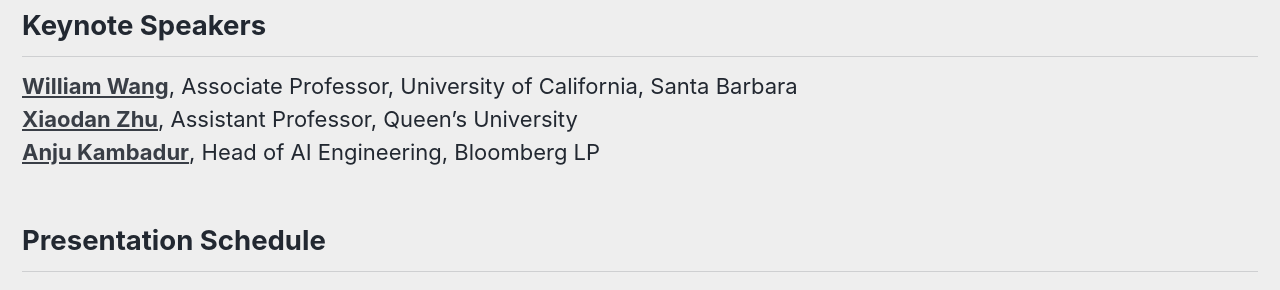
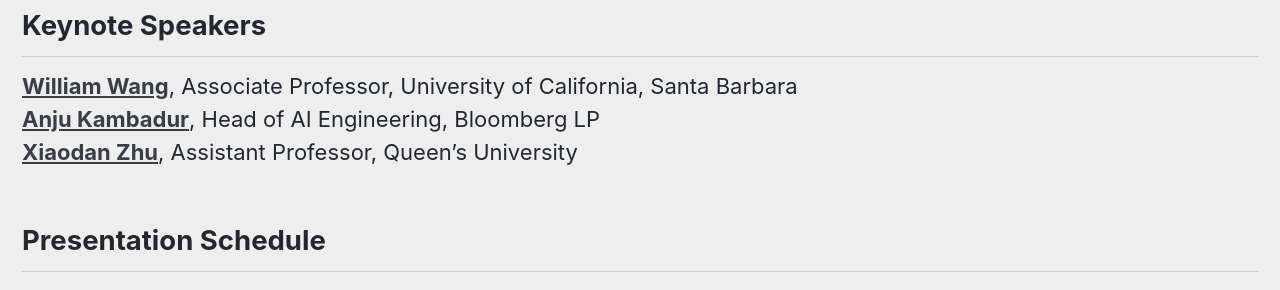
Before and after one commit to aaai-kdf/kdf2022, a Jekyll site: the page built from _pages/schedule.md, in a window 1280 px wide. Shown: the part 574-864 px from the top of the page. Built offline with Jekyll 4.4.1, drawn with Linux system fonts in a browser that asks for light colours; cached includes are drawn as plain includes.

```diff
--- a/_pages/schedule.md
+++ b/_pages/schedule.md
@@ -12,8 +12,9 @@ excerpt: "<br/>Schedule<br/>"
 
 <h2>Keynote Speakers</h2>
 [**William Wang**](/kdf2022/william), Associate Professor, University of California, Santa Barbara<br>
+[**Anju Kambadur**](/kdf2022/anju), Head of AI Engineering, Bloomberg LP<br>
 [**Xiaodan Zhu**](/kdf2022/xiaodan), Assistant Professor, Queen's University<br>
-[**Anju Kambadur**](/kdf2022/anju), Head of AI Engineering, Bloomberg LP<br>
+
 
 <h2>Presentation Schedule</h2>
 *All timestamps reflect Pacific Time Zone (PST).*
```
